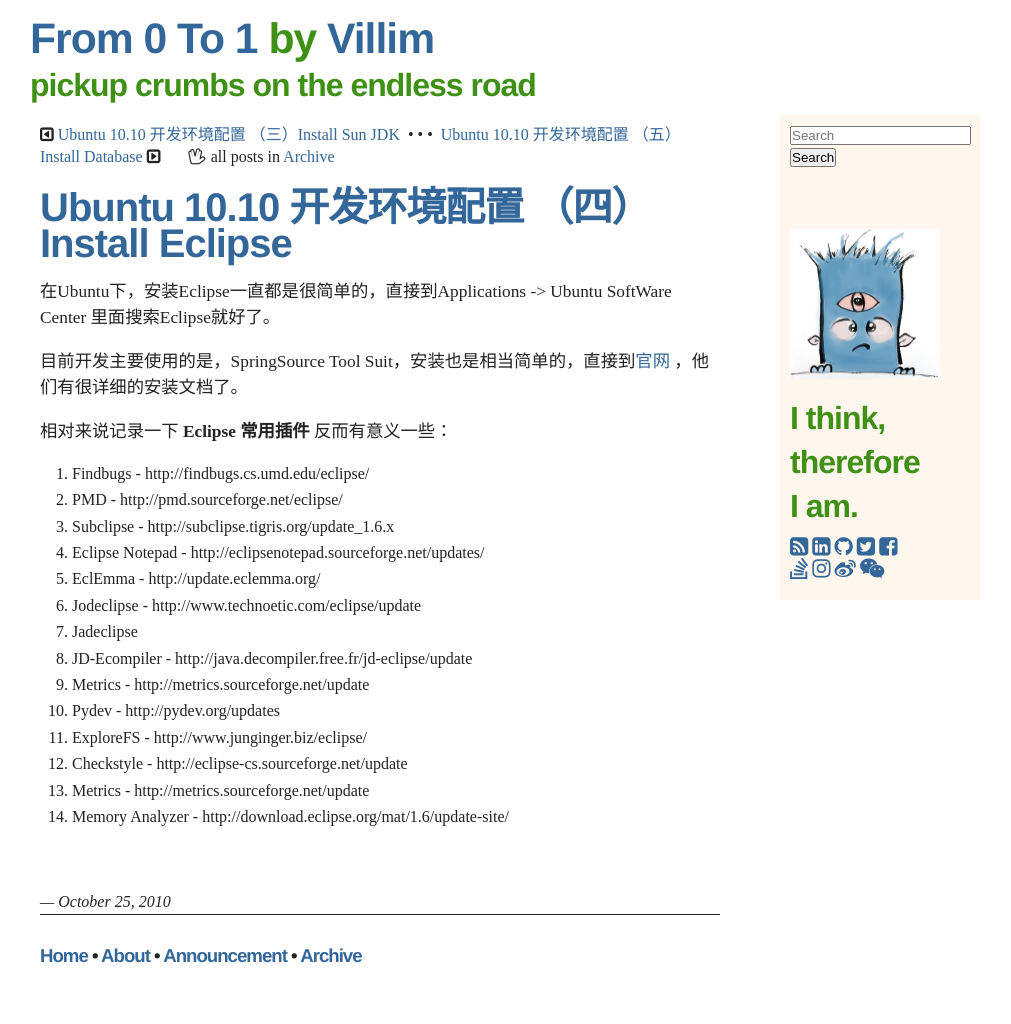
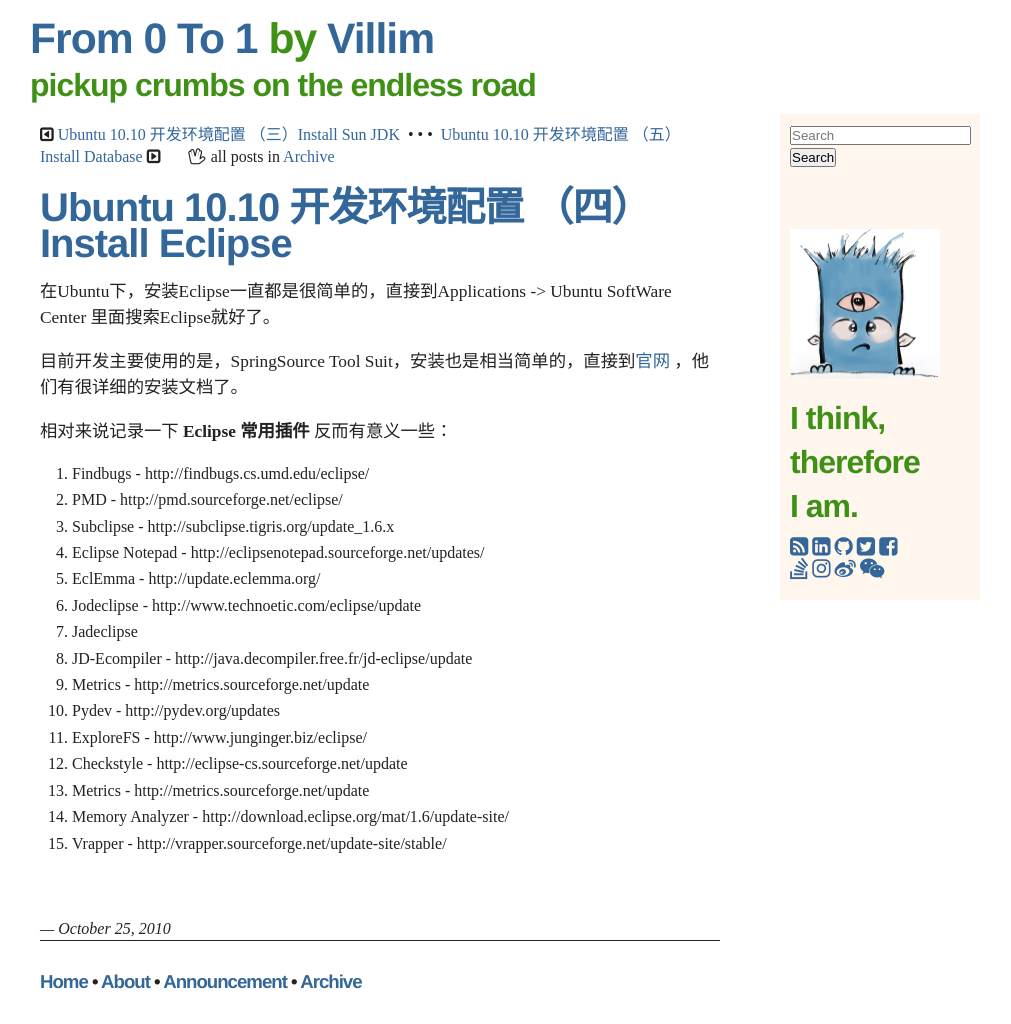
Before and after one commit to villim/villim.github.io, a Jekyll site: the page built from _posts/2010-10-25-ubuntu-10-10-4-install-eclipse.md, in a window 1280 px wide. Shown: the whole page, without its empty margins (135-1146 px from the left). Built offline with Jekyll 4.4.1, drawn with Linux system fonts in a browser that asks for light colours; nearby versions of some CDN libraries; before the commit the page ends 997 px from its top, so only the background shows below that; some of the changed lines change nothing that is shown.

Commit message:
add eclipse plugin vrapper

```diff
--- a/_posts/2010-10-25-ubuntu-10-10-4-install-eclipse.md
+++ b/_posts/2010-10-25-ubuntu-10-10-4-install-eclipse.md
@@ -7,22 +7,12 @@
 - Eclipse
 - Java
 - Ubuntu
-status: publish
-type: post
-published: true
-meta: {}
-author:
-  login: villim
-  email: villim@126.com
-  display_name: Villim
-  first_name: Villim
-  last_name: Wong
 ---
 在Ubuntu下，安装Eclipse一直都是很简单的，直接到Applications -&gt; Ubuntu SoftWare Center 里面搜索Eclipse就好了。
 
 目前开发主要使用的是，SpringSource Tool Suit，安装也是相当简单的，直接到[官网](https://spring.io/tools/sts/all) ，他们有很详细的安装文档了。
 
-相对来说记录一下 <strong>Eclipse 常用插件</strong> 反而有意义一些：
+相对来说记录一下 **Eclipse 常用插件** 反而有意义一些：
 
 1. Findbugs - http://findbugs.cs.umd.edu/eclipse/
 2. PMD - http://pmd.sourceforge.net/eclipse/
@@ -38,3 +28,4 @@
 12. Checkstyle - http://eclipse-cs.sourceforge.net/update
 13. Metrics - http://metrics.sourceforge.net/update
 14. Memory Analyzer - http://download.eclipse.org/mat/1.6/update-site/
+15. Vrapper - http://vrapper.sourceforge.net/update-site/stable/
```
